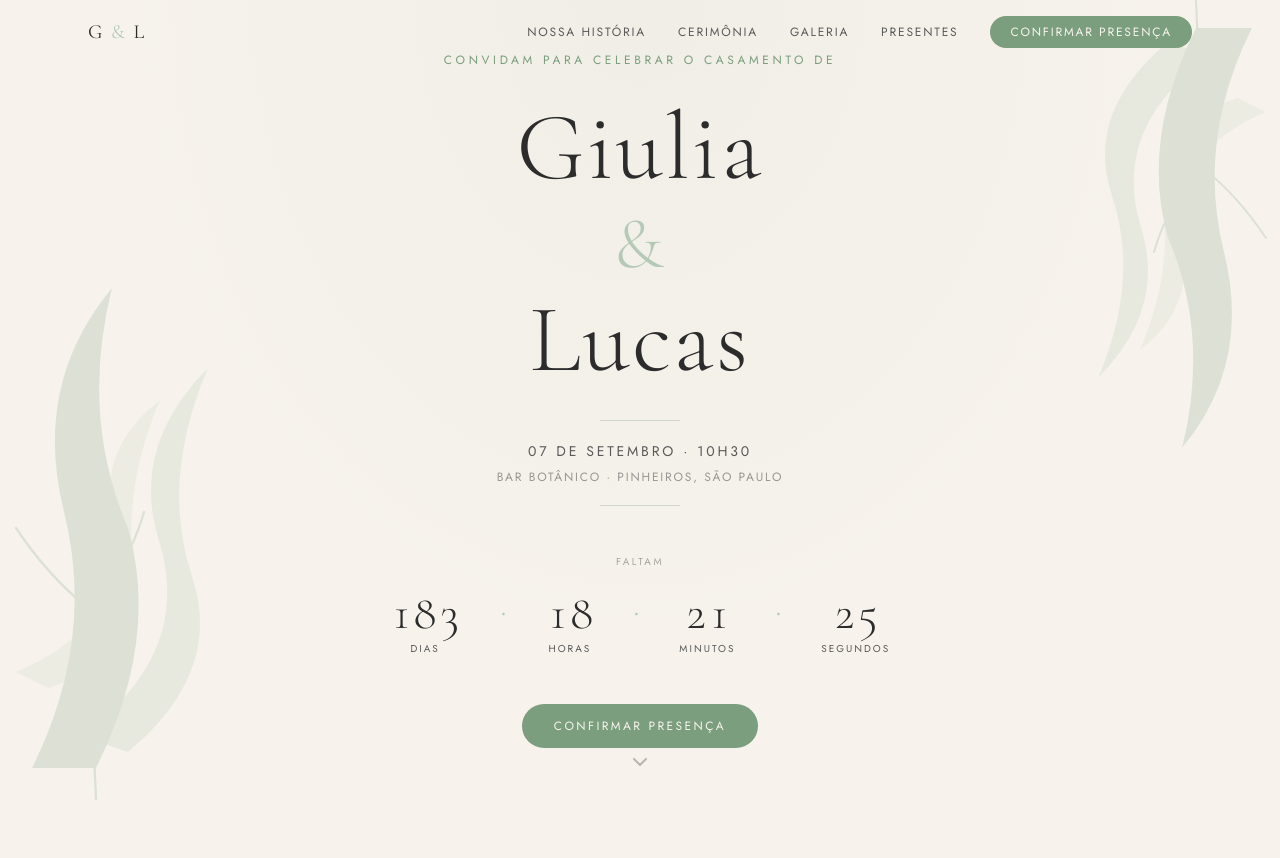
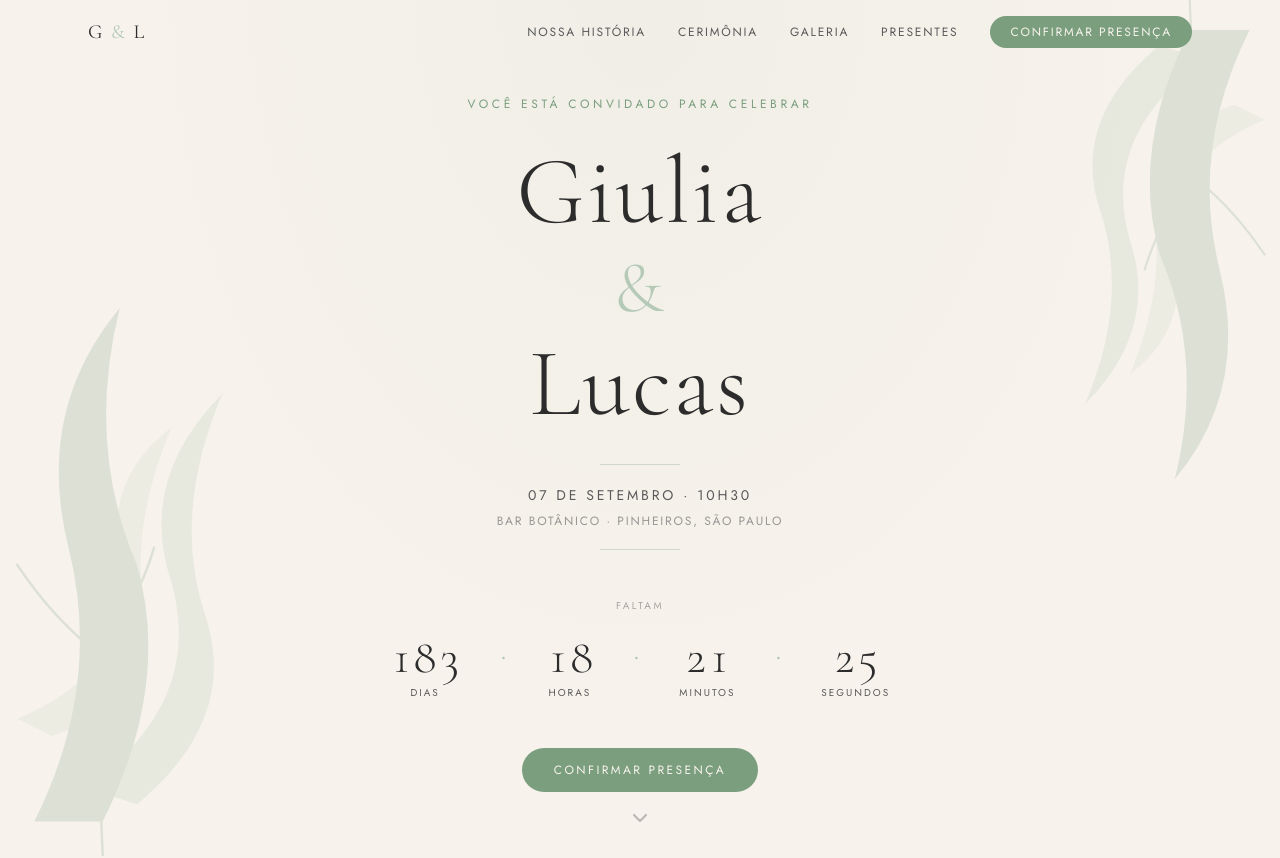
Before and after one commit to lucasdspadilha/casamentoG-L, a React (Vite) app: page / in a window 1280 px wide. Shown: the top 858 px of the page. Built offline with nearby package versions, Linux system fonts and the light colour scheme.

Commit message:
fix: ajustes visuais — Hero respeita navbar e remove scroll lateral

```diff
--- a/src/components/sections/Ceremony.tsx
+++ b/src/components/sections/Ceremony.tsx
@@ -64,7 +64,7 @@ export function Ceremony() {
             icon={<CalendarDays size={20} />}
             label="Data"
             value="07 de Setembro"
-            sub="Domingo"
+            sub="Segunda"
           />
           <InfoCard
             icon={<Clock size={20} />}
@@ -127,9 +127,9 @@ export function Ceremony() {
           <div className="flex flex-col gap-0 border-l border-sage-light/20 pl-6">
             {[
               { time: '10h30', event: 'Recepção dos convidados' },
-              { time: '11h00', event: 'Cerimônia civil' },
-              { time: '12h00', event: 'Coquetel & fotos' },
-              { time: '13h30', event: 'Almoço' },
+              { time: '11h00', event: 'Cerimônia' },
+              { time: '11h30', event: 'Fotos' },
+              { time: '11h45', event: 'Brunch & Party' },
               { time: '15h00', event: 'Bolo & brinde' },
               { time: '16h30', event: 'Fim da Festa' },
             ].map((item, i) => (
--- a/src/components/sections/Hero.tsx
+++ b/src/components/sections/Hero.tsx
@@ -88,7 +88,7 @@ export function Hero() {
   return (
     <section
       id="hero"
-      className="relative min-h-screen flex flex-col items-center justify-center overflow-hidden bg-cream px-6"
+      className="relative min-h-screen flex flex-col items-center justify-center overflow-hidden bg-cream px-6 pt-24 pb-16"
     >
       <BotanicalLeft />
       <BotanicalRight />
@@ -104,7 +104,7 @@ export function Hero() {
           transition={{ duration: 0.8, delay: 0.2 }}
           className="font-sans text-xs tracking-[0.3em] uppercase text-sage mb-8"
         >
-          convidam para celebrar o casamento de
+          Você está convidado para celebrar
         </motion.p>
 
         {/* Names */}
--- a/src/index.css
+++ b/src/index.css
@@ -28,6 +28,7 @@ body {
   width: 100%;
   min-height: 100vh;
   scroll-behavior: smooth;
+  overflow-x: hidden;
 }
 
 body {
```
